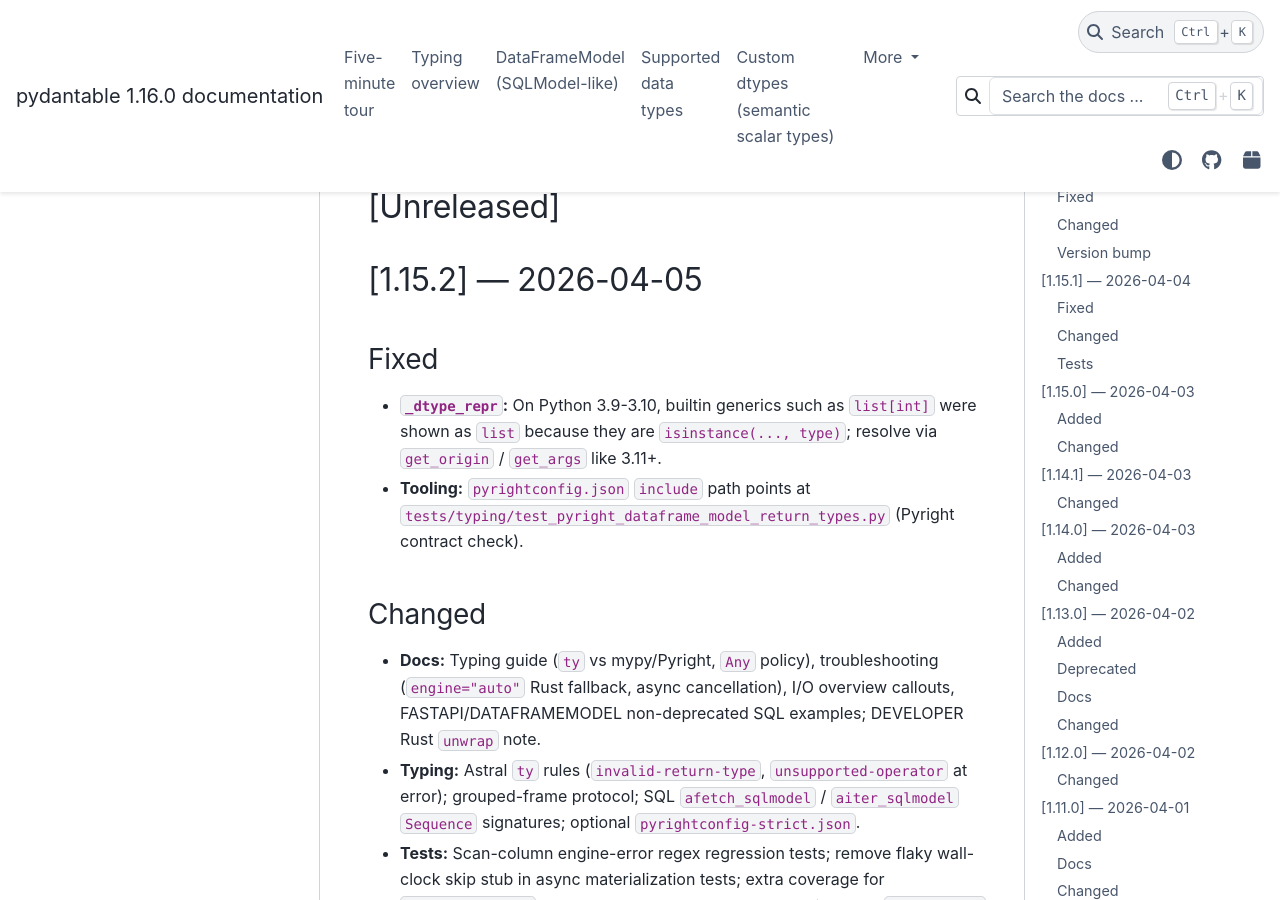
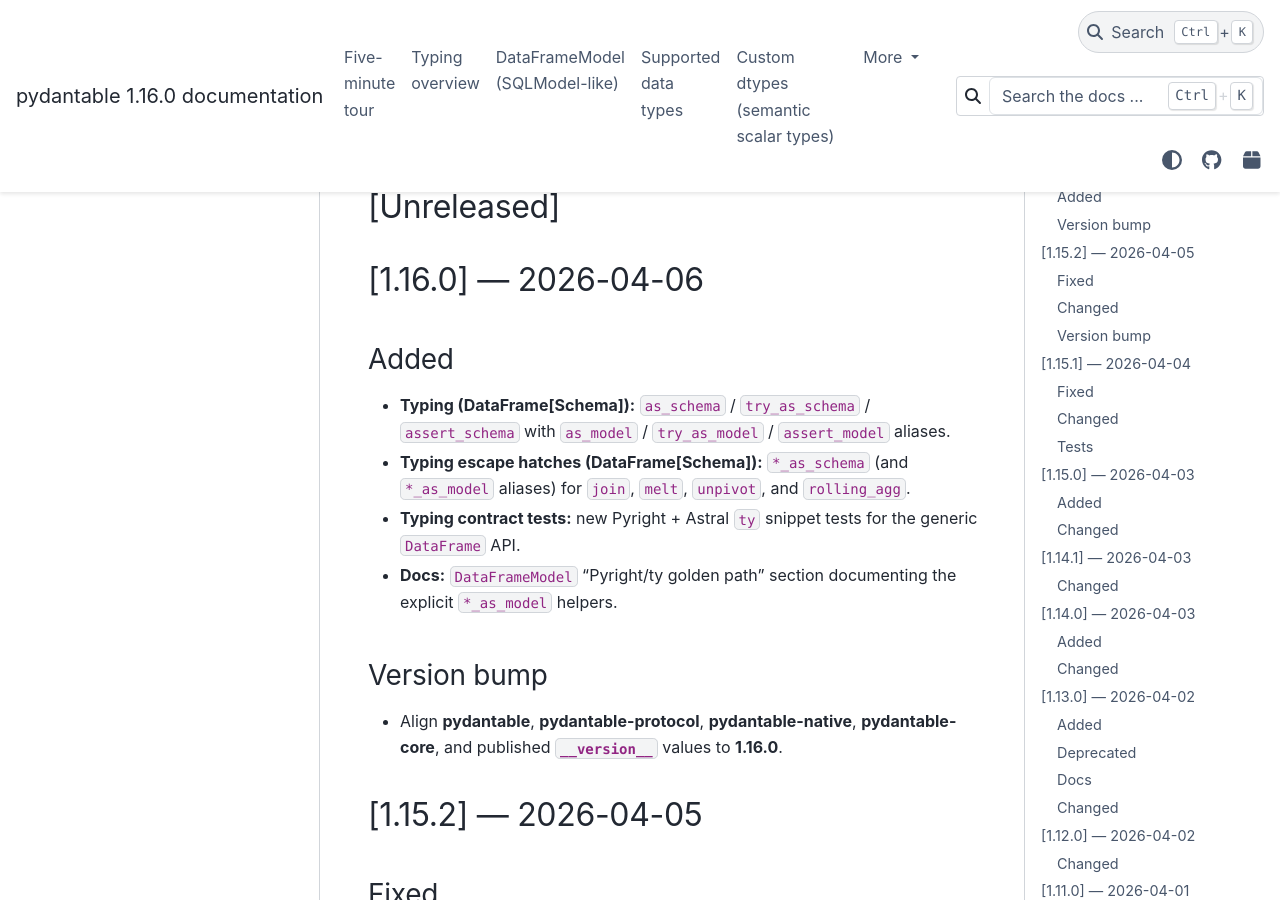
Before and after one commit to eddiethedean/pydantable, a Sphinx documentation site: the page built from docs/CHANGELOG.md, in a window 1280 px wide and 900 px high, scrolled down 237 px. Built offline with Sphinx 7.4.7 and the PyData theme 0.15.4, drawn with Linux system fonts in a browser that asks for light colours; the version number is read from the project's files by our own code.

Commit message:
docs: add 1.16.0 changelog entry
Summarize DataFrame[Schema] typing helpers and escape hatches, contract tests, and the 1.16.0 version alignment.

```diff
--- a/docs/CHANGELOG.md
+++ b/docs/CHANGELOG.md
@@ -3,6 +3,19 @@
 All notable changes to this project are documented here. The format is inspired by [Keep a Changelog](https://keepachangelog.com/en/1.1.0/).
 
 ## [Unreleased]
+
+## [1.16.0] — 2026-04-06
+
+### Added
+
+- **Typing (DataFrame[Schema]):** `as_schema` / `try_as_schema` / `assert_schema` with `as_model` / `try_as_model` / `assert_model` aliases.
+- **Typing escape hatches (DataFrame[Schema]):** `*_as_schema` (and `*_as_model` aliases) for `join`, `melt`, `unpivot`, and `rolling_agg`.
+- **Typing contract tests:** new Pyright + Astral `ty` snippet tests for the generic `DataFrame` API.
+- **Docs:** `DataFrameModel` “Pyright/ty golden path” section documenting the explicit `*_as_model` helpers.
+
+### Version bump
+
+- Align **pydantable**, **pydantable-protocol**, **pydantable-native**, **pydantable-core**, and published **`__version__`** values to **1.16.0**.
 
 ## [1.15.2] — 2026-04-05
 
```
